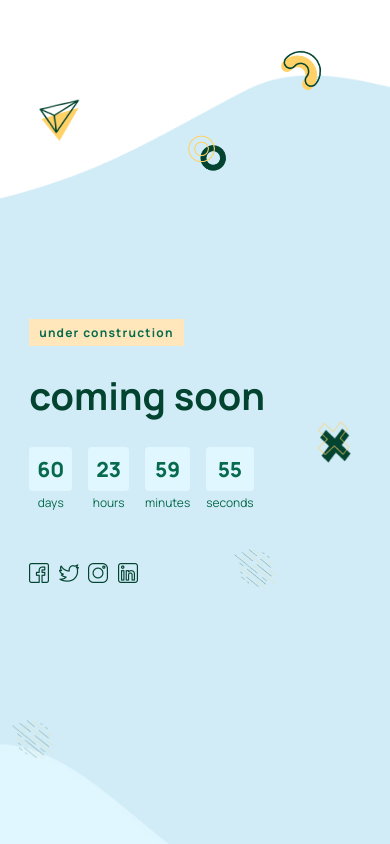
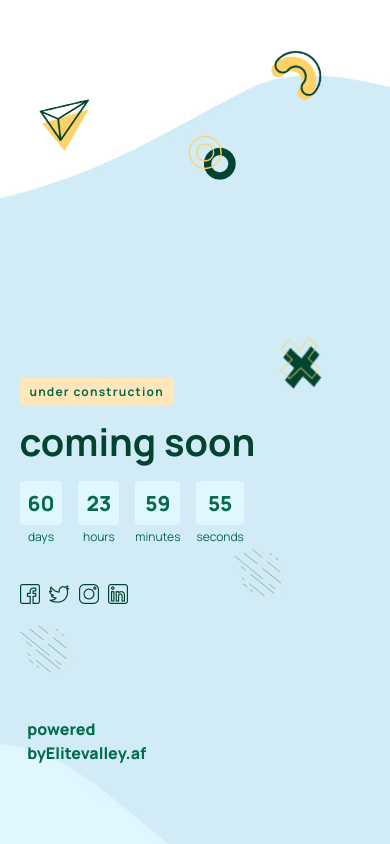
Before and after one commit to Sohrabudinmomand/coming-soon-section-HTML-CSS-JavaScript, a website: page index.html in a window 390 px wide. Drawn offline with Linux system fonts and the light colour scheme.

Commit message:
project done

```diff
--- a/index.html
+++ b/index.html
@@ -21,11 +21,13 @@
     <img src="assets/IMAGE (11).png" alt="cross" class="swingimage">
   </div>
 
-  <!-- the banner for the background of the page starts here -->
-  <div class="banner">
 
-    <!-- hero section starts here -->
-    <div class="hero-section-container">
+
+  <!-- hero section starts here -->
+  <div class="hero-section-container">
+
+    <div class="hero-section-box-of-content">
+
 
       <!-- contents of the hero section starts here -->
       <div class="contents-hero-section">
@@ -88,12 +90,17 @@
         <img class="hero-image" src="assets/IMAGE (1).svg" alt="hero image" />
       </div>
       <!-- image hero section ends here -->
+    </div>
 
-      <!-- <p class="caption caption-mobile"><a class="caption caption-mobile" href="https://elitevalley.af/">powered by
-            Elitevalley.af</a></p> -->
 
-    </div>
     <!-- hero section ends here -->
+    <p class="caption"><a class="caption bold" href="#">powered
+        byElitevalley.af</a>
+    </p>
+
+    <!-- </div> -->
+
+
 
   </div>
   <!-- the banner for the background of the page ends here -->
--- a/style.css
+++ b/style.css
@@ -65,21 +65,26 @@ p {
 }
 
 
-
-
-.header-img {
-  position: absolute;
-  bottom: 10%;
-  left: 1%
+.hero-section-container {
+  width: 100%;
+  height: 100vh;
+  background-image: url("assets/banner.png");
+  background-repeat: no-repeat;
+  background-position: center;
+  background-size: cover;
+  display: flex;
+  flex-direction: row;
+  justify-content: center;
+  align-items: center;
 }
 
 /* styling the background banner of the section starts here */
-.banner {
-  width: 100%;
+
+
+.hero-section-box-of-content {
+  max-width: 1400px;
+  width: 85%;
   height: 100vh;
-  background-image: url("assets/banner.png");
-  background-position: center;
-  background-size: cover;
   display: flex;
   flex-direction: row;
   justify-content: center;
@@ -89,16 +94,6 @@ p {
 /* styling the background banner of the section ends here */
 
 
-.hero-section-container {
-  width: 90%;
-  height: 100vh;
-  display: flex;
-  flex-direction: row;
-  justify-content: space-between;
-  /* align-content: space-between; */
-  align-items: center;
-  gap: 5rem;
-}
 
 .contents-hero-section {
   width: 50%;
@@ -108,7 +103,7 @@ p {
   flex-wrap: wrap;
   justify-content: center;
   align-items: flex-start;
-  gap: 1rem;
+  gap: 1.2rem;
   margin-top: 10rem;
 }
 
@@ -179,24 +174,27 @@ p {
   height: 20px;
 }
 
+.box-of-poweredBy {}
+
 .caption {
+  width: auto;
   font-size: 16px;
-  font-weight: 400;
+  font-weight: 800;
   line-height: 24px;
   letter-spacing: 0em;
-  text-align: left;
   color: var(--primary);
+  text-decoration: none;
+  position: absolute;
+  top: 85%;
+  left: 7%;
+  z-index: 1000;
 }
 
-.caption-desktop {
 
-  display: none;
-}
 
-.caption-mobile {
-  display: flex;
 
-}
+
+
 
 .hero-image-container {
   width: 50%;
@@ -205,6 +203,7 @@ p {
   display: flex;
   justify-content: right;
   align-items: center;
+  position: relative;
 }
 
 .hero-image {
@@ -232,6 +231,7 @@ p {
   -webkit-animation: swinging 3.5s ease-in-out forwards infinite;
   animation: swinging 3.5s ease-in-out forwards infinite;
 }
+
 
 @media (min-width: 1920px) {
   .icons img:nth-child(1) {
@@ -263,16 +263,15 @@ p {
     left: 90%;
     top: 50%;
   }
-
-  .hero-section-container {
-    max-width: 1400px;
-  }
-
 }
 
 
 
 @media (max-width: 1920px) {
+  .hero-section-box-of-content {
+    width: 80%;
+  }
+
   .icons img:nth-child(1) {
     left: 10%;
     top: 6%;
@@ -301,97 +300,61 @@ p {
   .icons img:nth-child(6) {
     left: 90%;
     top: 50%;
-
-  }
-
-  .hero-section-container {
-    max-width: 1400px;
   }
 
 }
 
 
+@media (max-width: 1400px) {
+  .hero-section-box-of-content {
+    width: 85%;
+  }
 
-@media (max-width: 1400px) {
+}
 
-  .hero-section-container {
-    width: 80%;
+@media (max-width: 1200px) {
+  .hero-section-box-of-content {
+    width: 90%;
   }
 }
 
-@media (max-width: 1200px) {
-
-  .hero-section-container {
-    width: 85%;
-  }
-
-  .hero-section-container {
-    gap: 2rem;
-  }
-}
 
 @media (max-width: 992px) {
-  .hero-section-container {
-    width: 90%;
+  .hero-section-box-of-content {
+    width: 95%;
   }
 
   .coming-soon-text {
-    font-size: 54px;
-    line-height: 52px;
-  }
-
-  .hero-section-container {
-    gap: 0rem;
+    font-size: 44px;
   }
 }
 
 @media (max-width: 768px) {
-  .hero-section-container {
-    width: 85%;
-    justify-content: center;
-    gap: 0rem;
+  .hero-section-box-of-content {
+    width: 90%;
   }
 
   .contents-hero-section {
-    width: 60%;
-    height: 70vh;
-    justify-content: center;
-    align-items: flex-start;
-    gap: 2rem;
-    margin-top: 5rem;
+    width: 80%;
   }
 
   .coming-soon-text {
-    font-size: 54px;
-    line-height: 52px;
+    font-size: 64px;
   }
 
   .hero-image-container {
     display: none;
-  }
-
-
-  .icons img:nth-child(5) {
-    left: 60%;
-    top: 65%;
   }
 }
 
 
 @media (max-width: 576px) {
   .hero-section-container {
-    width: 85%;
-    justify-content: center;
-    gap: 0rem;
+    width: 100%;
   }
 
   .contents-hero-section {
     width: 100%;
-    height: 70vh;
-    justify-content: center;
-    align-items: flex-start;
-    gap: 2rem;
-    margin-top: 5rem;
   }
 
   .coming-soon-text {
@@ -399,272 +362,47 @@ p {
     line-height: 40px;
   }
 
-
-
   .icons img:nth-child(1) {
     left: 10%;
     top: 12%;
-    width: 40px;
-    height: 40px;
+    width: 50px;
+    height: 50px;
   }
 
   .icons img:nth-child(2) {
     left: 48%;
     top: 16%;
-    width: 40px;
-    height: 40px;
+    width: 50px;
+    height: 50px;
   }
 
   .icons img:nth-child(3) {
     right: 18%;
     top: 6%;
-    width: 40px;
-    height: 40px;
+    width: 50px;
+    height: 50px;
+
   }
 
   .icons img:nth-child(4) {
-    left: 3%;
-    bottom: 10%;
-    width: 40px;
-    height: 40px;
+    left: 5%;
+    bottom: 20%;
+    width: 50px;
+    height: 50px;
+
   }
 
   .icons img:nth-child(5) {
     left: 60%;
     top: 65%;
-    width: 40px;
-    height: 40px;
+    width: 50px;
+    height: 50px;
   }
 
   .icons img:nth-child(6) {
-    left: 80%;
-    top: 50%;
-    width: 40px;
-    height: 40px;
+    left: 70%;
+    top: 40%;
+    width: 50px;
+    height: 50px;
   }
 }
-
-
-
-
-
-
-/* @media screen and (min-width: 450px) {
-  .banner {
-    padding-inline: 4rem;
-    padding-top: 3rem;
-  }
-
-  .contents-hero-section h1 {
-    font-size: 3rem;
-  }
-}
-
-@media screen and (min-width: 600px) {
-  .banner {
-    padding-inline: 6rem;
-    padding-top: 5rem;
-  }
-
-  #countdown .box {
-    width: 78px;
-    height: 80px;
-  }
-
-  #countdown .box span {
-    font-size: 32px;
-    font-weight: 700;
-  }
-}
-
-@media screen and (min-width: 800px) {
-  .banner {
-    padding-inline: 9rem;
-    padding-top: 2rem;
-  }
-
-  .contents-hero-section {
-    margin-top: 17rem !important;
-    gap: 0.1rem !important;
-  }
-
-  .contents-hero-section h1 {
-    font-size: 3.4rem;
-    padding-bottom: 1rem;
-  }
-}
-
-@media screen and (min-width: 1000px) {
-  .banner {
-    padding-inline: 2rem;
-    padding-top: 7rem;
-  }
-
-  .contents-hero-section {
-    margin-top: 8rem !important;
-  }
-
-  .hero-section-container {
-    flex-direction: row;
-  }
-
-  .caption-desktop {
-    display: flex;
-
-  }
-
-  .caption-mobile {
-    display: none;
-    position: absolute;
-  }
-
-  .container .contents-hero-section {
-    display: flex;
-    flex-direction: column;
-  }
-
-
-
-  .image-icons img:nth-child(1) {
-
-    display: flex;
-  }
-
-  .image-icons img:nth-child(2) {
-
-    display: flex;
-  }
-}
-
-@media screen and (min-width: 1200px) {
-  .banner {
-    padding-inline: 10rem;
-
-    .icons img:nth-child(1) {
-      left: 10%;
-      top: 6%
-    }
-
-    .icons img:nth-child(2) {
-      left: 40%;
-      top: 7%
-    }
-
-    .icons img:nth-child(3) {
-      right: 10%;
-      top: 5%
-    }
-
-    .icons img:nth-child(4) {
-      left: 3%;
-      bottom: 10%;
-
-    }
-  }
-
-
-  .icons img:nth-child(1) {
-    left: 20%;
-    top: 20%
-  }
-
-  .icons img:nth-child(2) {
-    left: 40%;
-    top: 7%
-  }
-
-  .icons img:nth-child(3) {
-    right: 20%;
-    top: 30%;
-  }
-
-  .icons img:nth-child(4) {
-    left: 25%;
-    bottom: 10%;
-  }
-
-
-  .hero-image-container {
-    position: relative;
-  }
-
-  .hero-image-container img {
-    width: 400px;
-  }
-}
-
-
-@media screen and (min-width: 1400px) {
-  .banner {
-    padding-inline: 10rem;
-  }
-
-
-  .icons img:nth-child(1) {
-    left: 20%;
-    top: 20%
-  }
-
-  .icons img:nth-child(2) {
-    left: 40%;
-    top: 7%
-  }
-
-  .icons img:nth-child(3) {
-    right: 20%;
-    top: 30%;
-  }
-
-  .icons img:nth-child(4) {
-    left: 25%;
-    bottom: 10%;
-  }
-
-
-  .hero-image-container {
-    position: relative;
-  }
-
-  .hero-image-container img {
-    width: 600px;
-  }
-}
-
-
-
-@media screen and (min-width: 1900px) {
-  .banner {
-    padding-inline: 20rem;
-  }
-
-
-  .icons img:nth-child(1) {
-    left: 20%;
-    top: 20%
-  }
-
-  .icons img:nth-child(2) {
-    left: 40%;
-    top: 7%
-  }
-
-  .icons img:nth-child(3) {
-    right: 20%;
-    top: 30%;
-  }
-
-  .icons img:nth-child(4) {
-    left: 25%;
-    bottom: 10%;
-  }
-
-
-  .hero-image-container {
-    position: relative;
-  }
-
-  .hero-image-container img {
-    width: 600px;
-  }
-
-/* } */
```
